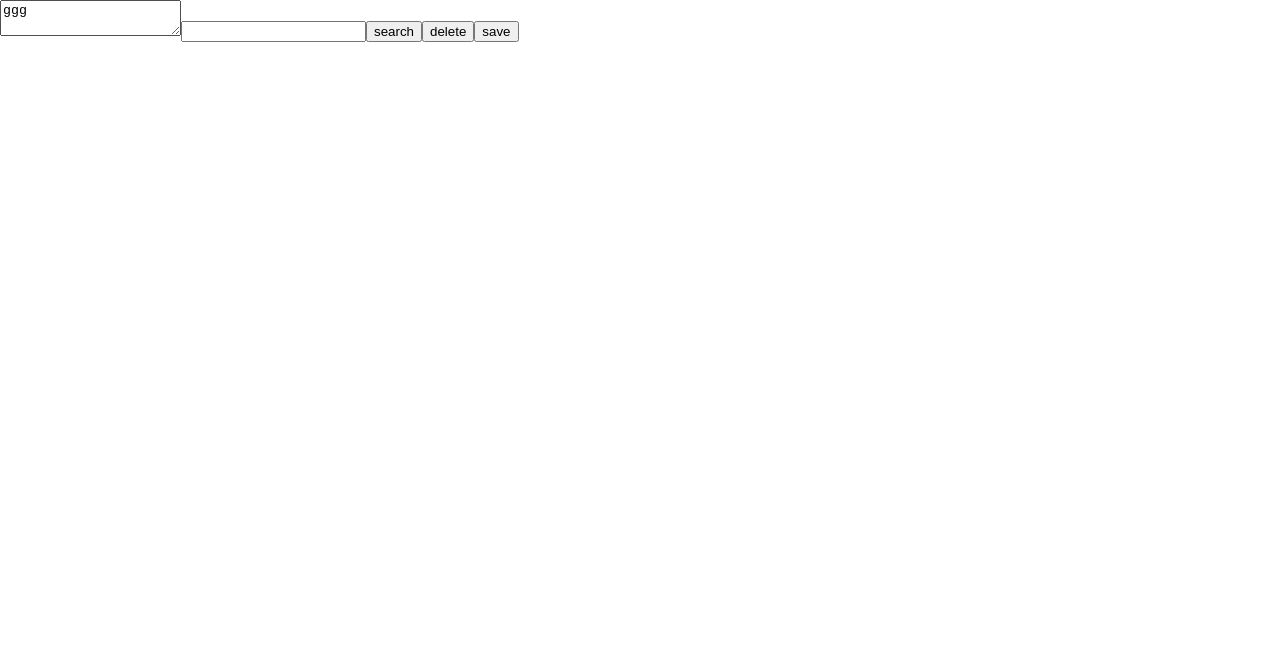
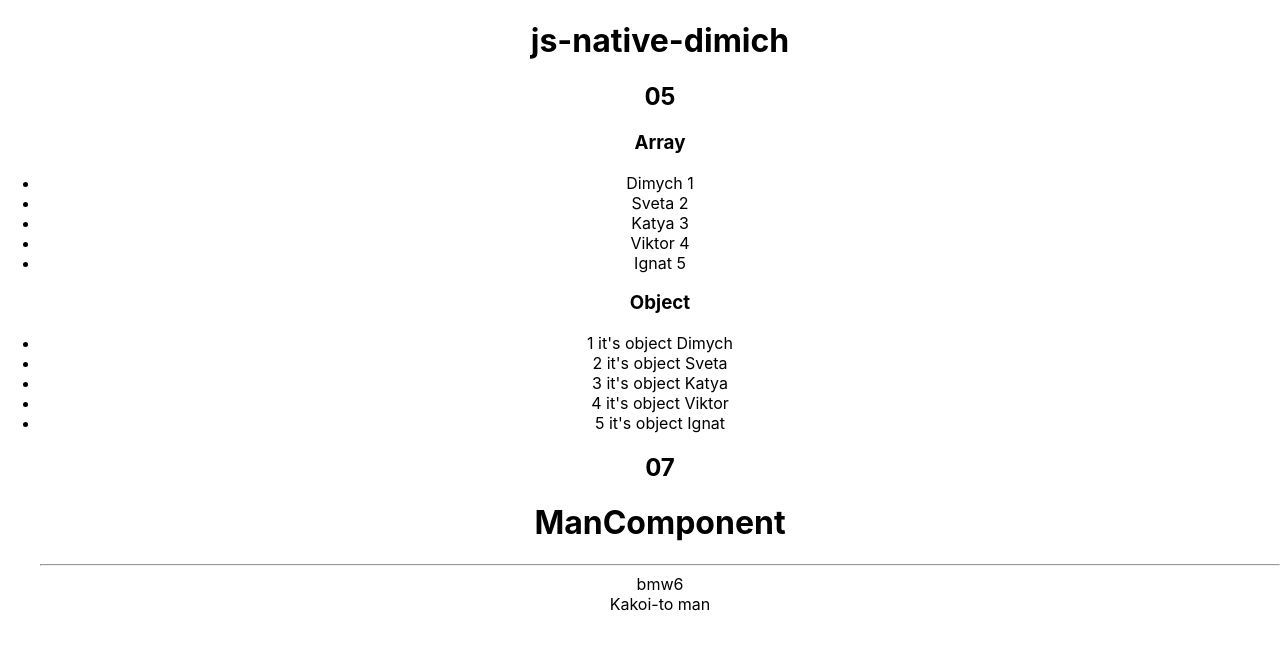
Before and after one commit to YuriyPshenov/js-native-dimych, a React (Create React App) app: page / in a window 1280 px wide. Shown: the top 650 px of the page. Built offline with nearby package versions, Linux system fonts and the light colour scheme.

Commit message:
js-native-dimych-07

```diff
--- /dev/null
+++ b/src/07/Destructuring.tsx
@@ -0,0 +1,47 @@
+import React, {useState} from 'react';
+
+export type ManType = {
+    name: string
+    age: number
+    lessons: Array<{ title: string, name?: string }>
+    address: {
+        street: {
+            title: string
+        }
+    }
+}
+
+type PropsType = {
+    title: string
+    man: ManType
+    food: Array<string>
+    car: {model: string}
+}
+
+function useDimychState(m: string) {
+    return [m, function (){}]
+}
+
+function useDimychState2(m: string) {
+    return {message: m,
+            setMessage: function (){}
+    }
+}
+
+export const ManComponent: React.FC<PropsType> = ({title, man, ...props}) => {
+
+    const [message, setMessage] = useState('hello')
+
+    return (
+        <div>
+            <h1>{title}</h1>
+            <hr/>
+            <div>
+                {props.car.model}
+            </div>
+            <div>
+                {man.name}
+            </div>
+        </div>
+    )
+}
--- a/src/App.tsx
+++ b/src/App.tsx
@@ -1,11 +1,26 @@
 import React from 'react';
 import './App.css';
+import {ManComponent} from "./07/Destructuring";
 
 function App() {
     const names = ['Dimych', 'Sveta', 'Katya', 'Viktor', 'Ignat']
     const users = [{name: 'Dimych'}, {name: 'Sveta'}, {name: 'Katya'}, {name: 'Viktor'}, {name: 'Ignat'},]
     const liElements = names.map((el, index) => <li key={index}>{`${el} ${index + 1}`}</li>)
     const liElementsFromUsers = users.map((el, index) => <li key={index}>{`${index + 1} it's object ${el.name}`}</li>)
+
+    const man = {
+        name: 'Kakoi-to man',
+        age: 32,
+        lessons: [
+            {title: '1'},
+            {title: '2'},
+        ],
+        address: {
+            street: {
+                title: 'Nezavisimosti'
+            }
+        }
+    }
 
     return (
         <div className="App">
@@ -17,7 +32,8 @@ function App() {
                 <h3>Object</h3>
                 {liElementsFromUsers}
                 {/*{names.map((el, index) => <li key={index}>{el}</li>)}*/}
-                <h2>06</h2>
+                <h2>07</h2>
+                <ManComponent title={'ManComponent'} man={man} food={['apple', 'juice']} car={{model: 'bmw6'}}/>
             </ul>
         </div>
     );
--- a/src/index.tsx
+++ b/src/index.tsx
@@ -24,7 +24,7 @@ console.log(messages)
 
 root.render(
   // <React.StrictMode>
-    <User />
+    <App />
   // </React.StrictMode>
 );
 
```
Also changed, not shown: src/07/07_destructuring.ts (added), 1 other file (tests, documents, lock files or other folders).
